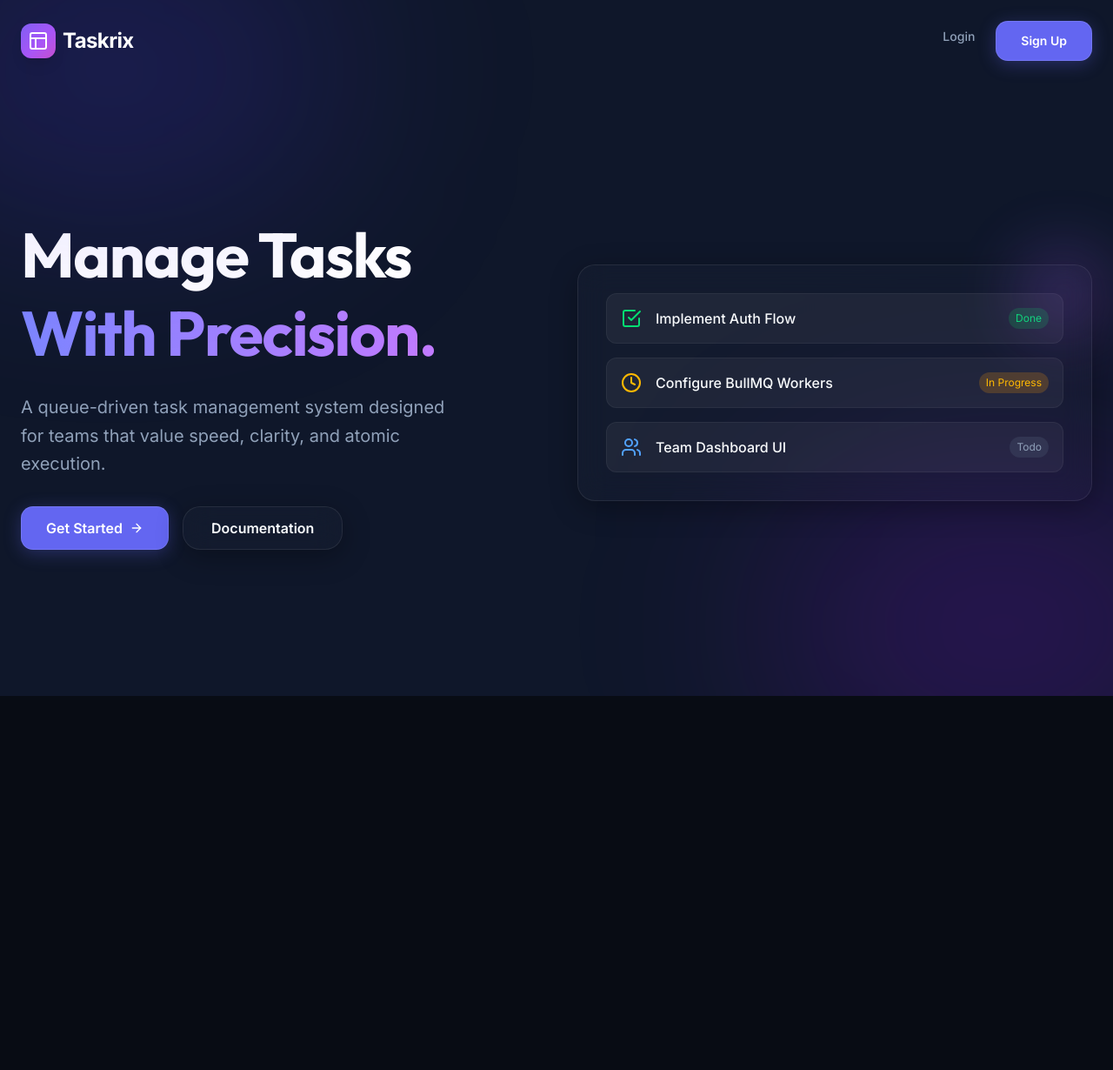
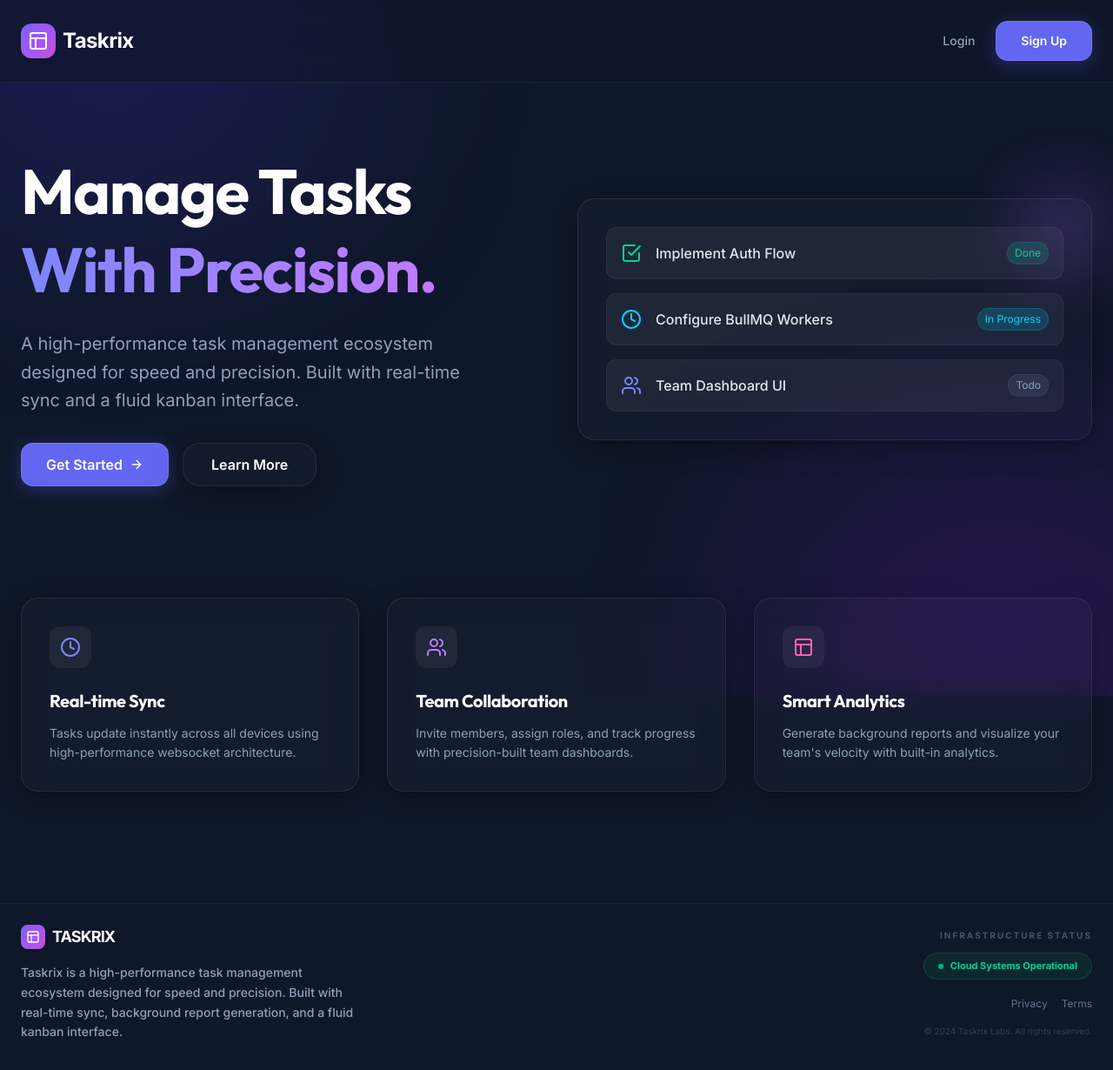
Before and after one commit to ayushkumarsinghh/taskrix-frontend, a React (Vite) app: page / in a window 1280 px wide. Shown: the top 1230 px of the page at 87% size. Before the commit the page ends 800 px from the top, so only its background shows below. Built offline with nearby package versions, Linux system fonts and the light colour scheme; no server answers; the HTML template or start-up script is replaced by a standard one.

Commit message:
feat: develop high-conversion hero section with motion effects

```diff
--- a/src/pages/Landing.tsx
+++ b/src/pages/Landing.tsx
@@ -5,29 +5,35 @@ import { Link } from 'react-router-dom';
 
 const Landing = () => {
   return (
-    <div className="min-h-screen flex flex-col items-center justify-center p-6 bg-[#0f172a] relative overflow-hidden">
-      {/* Background Blobs */}
-      <div className="absolute top-[-10%] left-[-10%] w-[40%] h-[40%] bg-indigo-600/20 blur-[120px] rounded-full" />
-      <div className="absolute bottom-[-10%] right-[-10%] w-[40%] h-[40%] bg-purple-600/20 blur-[120px] rounded-full" />
+    <div className="bg-[#0f172a] min-h-screen text-slate-200 selection:bg-indigo-500/30 selection:text-indigo-200">
+      {/* Background Blobs - Fixed */}
+      <div className="fixed inset-0 overflow-hidden pointer-events-none z-0">
+        <div className="absolute top-[-10%] left-[-10%] w-[40%] h-[40%] bg-indigo-600/20 blur-[120px] rounded-full" />
+        <div className="absolute bottom-[-10%] right-[-10%] w-[40%] h-[40%] bg-purple-600/20 blur-[120px] rounded-full" />
+      </div>
 
       <motion.nav
         initial={{ y: -20, opacity: 0 }}
         animate={{ y: 0, opacity: 1 }}
-        className="fixed top-0 w-full max-w-7xl flex justify-between items-center p-6 z-50"
+        className="sticky top-0 w-full z-50 bg-[#0f172a]/60 backdrop-blur-xl border-b border-white/5"
       >
-        <div className="flex items-center gap-2">
-          <div className="w-10 h-10 premium-gradient rounded-xl flex items-center justify-center shadow-lg">
-            <Layout className="text-white w-6 h-6" />
+        <div className="max-w-7xl mx-auto flex justify-between items-center p-6">
+          <div className="flex items-center gap-2 group cursor-pointer">
+            <div className="w-10 h-10 premium-gradient rounded-xl flex items-center justify-center shadow-lg group-hover:scale-110 transition-transform">
+              <Layout className="text-white w-6 h-6" />
+            </div>
+            <span className="text-2xl font-bold tracking-tight text-white">Taskrix</span>
           </div>
-          <span className="text-2xl font-bold tracking-tight text-white">Taskrix</span>
-        </div>
-        <div className="flex gap-6">
-          <Link to="/login" className="text-sm font-medium text-slate-400 hover:text-white transition-colors pt-2">Login</Link>
-          <Link to="/register" className="btn-primary text-sm">Sign Up</Link>
+          <div className="flex gap-6 items-center">
+            <Link to="/login" className="text-sm font-medium text-slate-400 hover:text-white transition-colors">Login</Link>
+            <Link to="/register" className="btn-primary text-sm py-2 px-6">Sign Up</Link>
+          </div>
         </div>
       </motion.nav>
 
-      <main className="max-w-7xl w-full grid grid-cols-1 lg:grid-cols-2 gap-12 items-center mt-20">
+      <div className="relative z-10 flex flex-col items-center">
+
+      <main className="max-w-7xl w-full mx-auto grid grid-cols-1 lg:grid-cols-2 gap-12 items-center mt-20 px-6">
         <motion.div
           initial={{ x: -50, opacity: 0 }}
           animate={{ x: 0, opacity: 1 }}
@@ -40,14 +46,18 @@ const Landing = () => {
             </span>
           </h1>
           <p className="text-xl text-slate-400 mb-8 max-w-lg leading-relaxed">
-            A queue-driven task management system designed for teams that value speed, clarity, and atomic execution.
+            A high-performance task management ecosystem designed for speed and precision.
+            Built with real-time sync and a fluid kanban interface.
           </p>
           <div className="flex gap-4">
             <Link to="/register" className="btn-primary flex items-center gap-2">
               Get Started <ArrowRight className="w-4 h-4" />
             </Link>
-            <button className="glass-morphism px-8 py-3 font-semibold hover:bg-white/5 transition-all">
-              Documentation
+            <button
+              onClick={() => document.getElementById('features')?.scrollIntoView({ behavior: 'smooth' })}
+              className="glass-morphism px-8 py-3 font-semibold hover:bg-white/5 transition-all text-white"
+            >
+              Learn More
             </button>
           </div>
         </motion.div>
@@ -60,18 +70,18 @@ const Landing = () => {
         >
           <div className="space-y-4">
             {[
-              { icon: <CheckSquare className="text-green-400" />, title: "Implement Auth Flow", status: "Done" },
-              { icon: <Clock className="text-amber-400" />, title: "Configure BullMQ Workers", status: "In Progress" },
-              { icon: <Users className="text-blue-400" />, title: "Team Dashboard UI", status: "Todo" },
+              { icon: <CheckSquare className="text-emerald-400" />, title: "Implement Auth Flow", status: "Done" },
+              { icon: <Clock className="text-cyan-400" />, title: "Configure BullMQ Workers", status: "In Progress" },
+              { icon: <Users className="text-indigo-400" />, title: "Team Dashboard UI", status: "Todo" },
             ].map((task, i) => (
               <div key={i} className="flex items-center justify-between p-4 bg-white/5 rounded-xl border border-white/5 hover:border-white/10 transition-all cursor-pointer group">
                 <div className="flex items-center gap-4">
                   {task.icon}
                   <span className="font-medium">{task.title}</span>
                 </div>
-                <span className={`text-xs px-2 py-1 rounded-full ${
-                  task.status === 'Done' ? 'bg-green-500/20 text-green-400' :
-                  task.status === 'In Progress' ? 'bg-amber-500/20 text-amber-400' : 'bg-slate-500/20 text-slate-400'
+                <span className={`text-xs px-2 py-1 rounded-full border ${
+                  task.status === 'Done' ? 'bg-emerald-500/20 text-emerald-400 border-emerald-500/20' :
+                  task.status === 'In Progress' ? 'bg-cyan-500/20 text-cyan-400 border-cyan-500/20' : 'bg-slate-500/20 text-slate-400 border-slate-500/20'
                 }`}>
                   {task.status}
                 </span>
@@ -82,7 +92,73 @@ const Landing = () => {
           <div className="absolute -top-4 -right-4 w-24 h-24 premium-gradient rounded-full blur-[40px] opacity-30" />
         </motion.div>
       </main>
+
+      {/* Features Section */}
+      <section id="features" className="max-w-7xl w-full mx-auto px-6 mt-32 grid grid-cols-1 md:grid-cols-3 gap-8 scroll-mt-24">
+        {[
+          {
+            icon: <Clock className="text-indigo-400 w-6 h-6" />,
+            title: "Real-time Sync",
+            desc: "Tasks update instantly across all devices using high-performance websocket architecture."
+          },
+          {
+            icon: <Users className="text-purple-400 w-6 h-6" />,
+            title: "Team Collaboration",
+            desc: "Invite members, assign roles, and track progress with precision-built team dashboards."
+          },
+          {
+            icon: <Layout className="text-pink-400 w-6 h-6" />,
+            title: "Smart Analytics",
+            desc: "Generate background reports and visualize your team's velocity with built-in analytics."
+          }
+        ].map((feature, i) => (
+          <motion.div
+            key={i}
+            initial={{ y: 30, opacity: 0 }}
+            whileInView={{ y: 0, opacity: 1 }}
+            viewport={{ once: true }}
+            transition={{ delay: i * 0.1 }}
+            className="glass-morphism p-8 border-white/5 hover:border-indigo-500/30 transition-all group"
+          >
+            <div className="w-12 h-12 bg-white/5 rounded-xl flex items-center justify-center mb-6 group-hover:scale-110 transition-transform">
+              {feature.icon}
+            </div>
+            <h3 className="text-xl font-bold text-white mb-3">{feature.title}</h3>
+            <p className="text-slate-400 text-sm leading-relaxed">{feature.desc}</p>
+          </motion.div>
+        ))}
+      </section>
+
+      {/* Landing Footer */}
+      <footer className="w-full max-w-7xl mx-auto p-6 mt-32 border-t border-white/5 flex flex-col md:flex-row justify-between items-start md:items-center gap-8 pb-12">
+        <div className="max-w-sm">
+          <div className="flex items-center gap-2 mb-4">
+            <div className="w-7 h-7 premium-gradient rounded-lg flex items-center justify-center shadow-md">
+              <Layout className="text-white w-4 h-4" />
+            </div>
+            <span className="text-lg font-bold text-white tracking-tighter uppercase">Taskrix</span>
+          </div>
+          <p className="text-sm leading-relaxed text-slate-400 font-medium">
+            Taskrix is a high-performance task management ecosystem designed for speed and precision.
+            Built with real-time sync, background report generation, and a fluid kanban interface.
+          </p>
+        </div>
+
+        <div className="flex flex-col md:items-end gap-3">
+          <div className="text-[10px] font-bold uppercase tracking-[0.2em] text-slate-600">Infrastructure Status</div>
+          <div className="flex items-center gap-2 text-[11px] font-bold bg-emerald-500/10 text-emerald-400 px-4 py-1.5 rounded-full border border-emerald-500/20">
+            <div className="w-1.5 h-1.5 bg-emerald-400 rounded-full animate-pulse" />
+            Cloud Systems Operational
+          </div>
+          <div className="flex gap-4 text-xs mt-2 text-slate-500">
+            <a href="#" className="hover:text-white transition-colors">Privacy</a>
+            <a href="#" className="hover:text-white transition-colors">Terms</a>
+          </div>
+          <p className="text-[10px] mt-1 text-slate-700">© 2024 Taskrix Labs. All rights reserved.</p>
+        </div>
+      </footer>
     </div>
+  </div>
   );
 };
 
```
